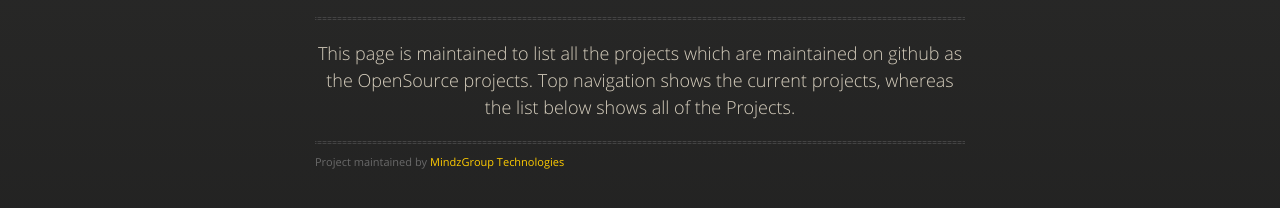
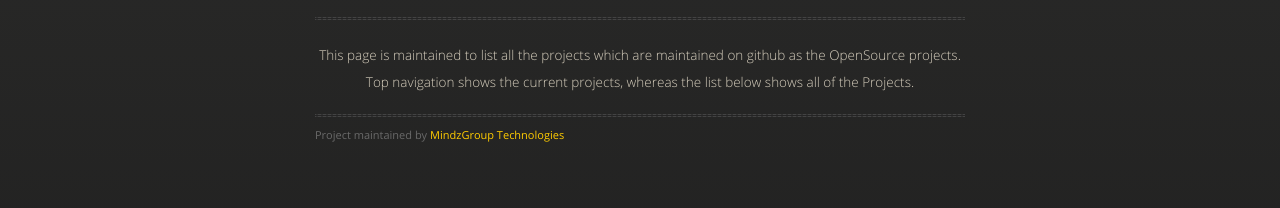
Before and after one commit to MindzGroupTechnologies/mindzgrouptechnologies.github.io, a plain HTML site: page index.html in a window 1280 px wide. Shown: the part 176-384 px from the top of the page. Drawn offline with nearby package versions, Linux system fonts and the light colour scheme.

Commit message:
index modified

```diff
--- a/index.html
+++ b/index.html
@@ -32,9 +32,8 @@
           <h1>MindzGroup Technologies</h1>
           <p>OpenSource Projects on GitHub</p>
           <hr>
-            <p>This page is maintained to list all the projects which are maintained on github as the OpenSource projects. Top navigation
-                shows the current projects, whereas the list below shows all of the Projects.
-            </p>
+            <p><small>This page is maintained to list all the projects which are maintained on github as the OpenSource projects. Top navigation
+                shows the current projects, whereas the list below shows all of the Projects.</small></p>
           <hr>
           <span class="credits left">Project maintained by <a href="https://github.com/MindzGroupTechnologies">MindzGroup Technologies</a></span>
         </div>
```
